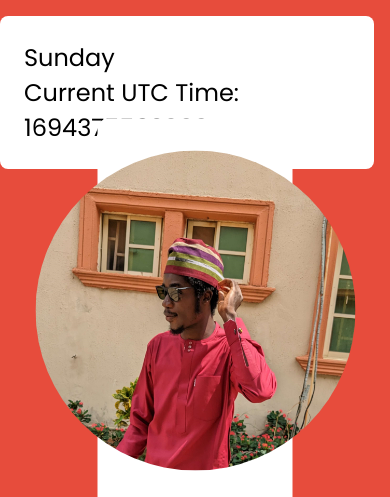
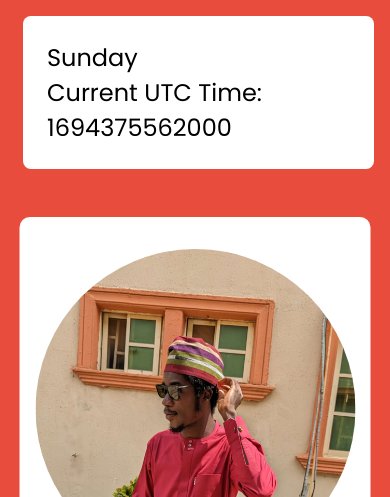
Before and after one commit to Samadeen/Task-1, a plain HTML site: page index.html in a window 390 px wide. Shown: the top 497 px of the page. Drawn offline with nearby package versions, Linux system fonts and the light colour scheme.

Commit message:
Update styles.css

```diff
--- a/styles.css
+++ b/styles.css
@@ -88,3 +88,16 @@ a {
   width: 2rem;
   height: 2rem;
 }
+
+@media (max-width: 520px) {
+  .container {
+    max-width: 90vw;
+    top: 60%;
+  }
+
+  .time {
+    max-width: 90vw;
+    position: absolute;
+    top: 1rem;
+  }
+}
```
